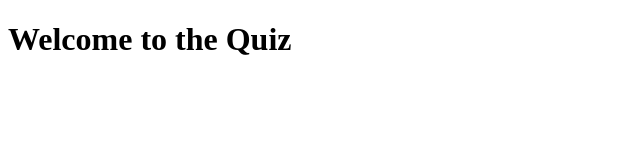
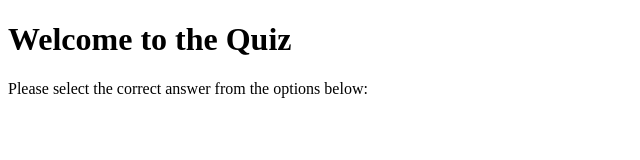
Before and after one commit to nanamontford/quiz-code-institute, a plain HTML site: page index.html in a window 1280 px wide. Shown: the whole page, without its empty margins (0-640 px from the left). Drawn offline with Linux system fonts and the light colour scheme.

Commit message:
added paragraph

```diff
--- a/index.html
+++ b/index.html
@@ -9,6 +9,7 @@
 
 <body>
     <h1>Welcome to the Quiz</h1>
+    <p>Please select the correct answer from the options below:</p>
 </body>
 
 </html>
```
